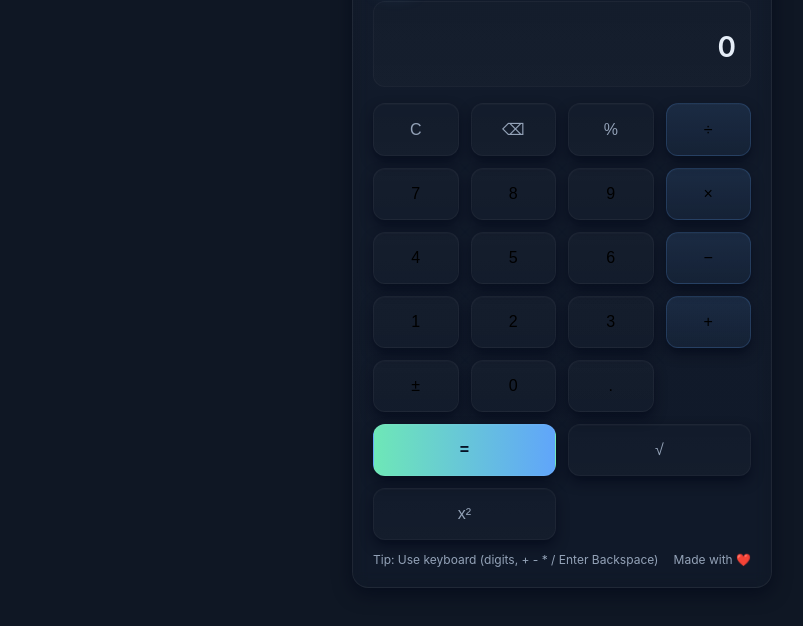
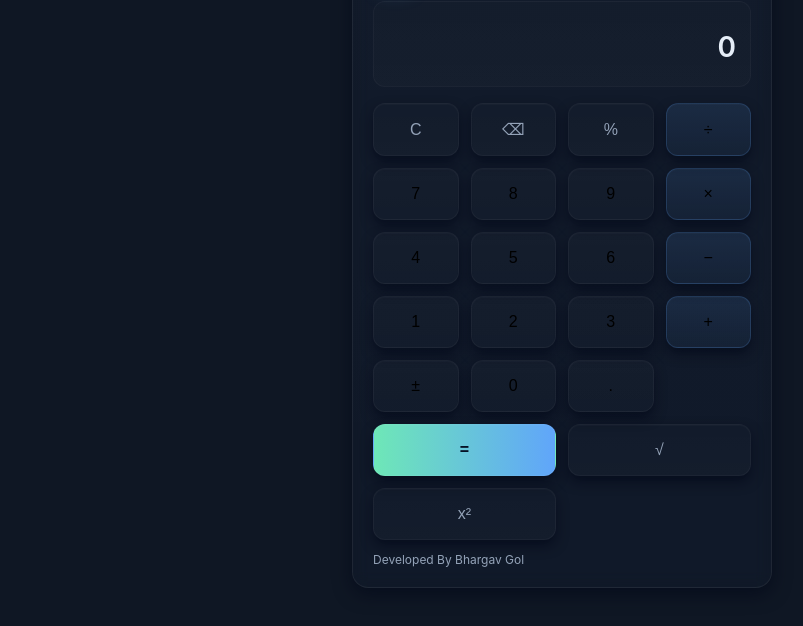
Before and after one commit to bhargav797/calculator, a plain HTML site: page index.html in a window 1280 px wide. Shown: the part 144-770 px from the top of the page, without its empty margins (78-881 px from the left). Drawn offline with Linux system fonts and the light colour scheme.

Commit message:
Update project

```diff
--- a/index.html
+++ b/index.html
@@ -55,8 +55,7 @@
     </div>
 
     <footer>
-      <div>Tip: Use keyboard (digits, + - * / Enter Backspace)</div>
-      <div>Made with ❤️</div>
+      <div>Developed By Bhargav Gol</div>
     </footer>
   </div>
 
```
